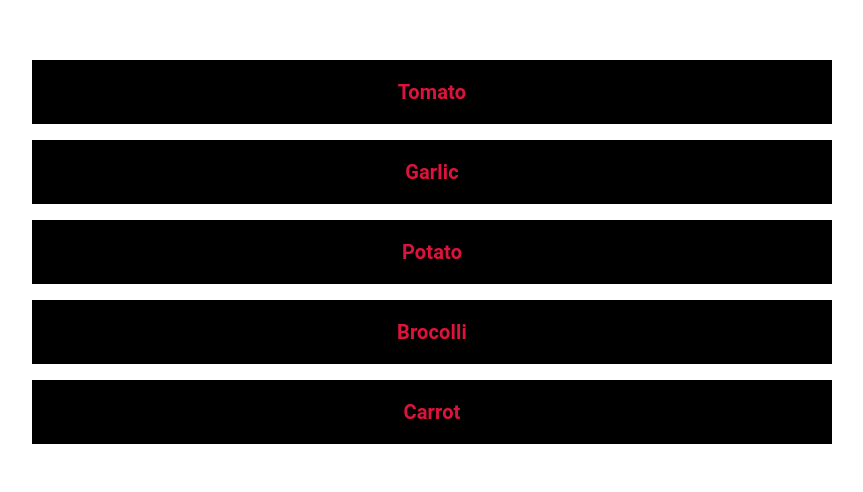
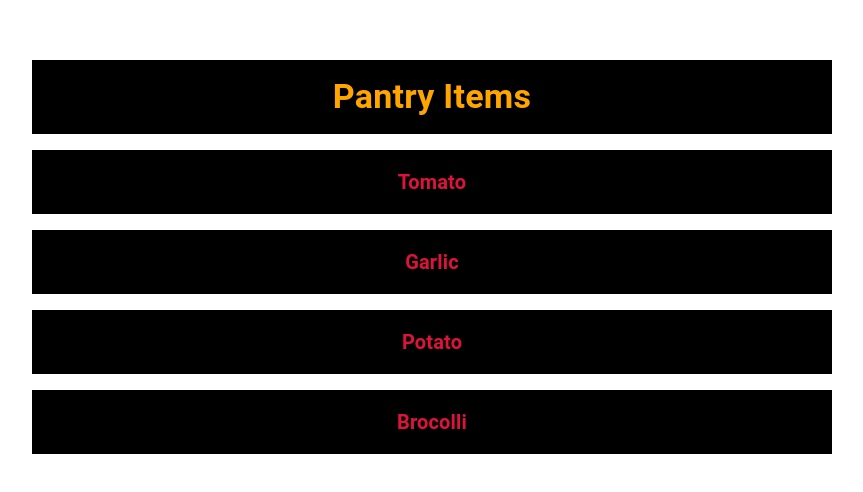
Before and after one commit to Ares-93/Pantry-Manager, a Next.js app: page / in a window 1280 px wide. Shown: the part 140-632 px from the top of the page, without its empty margins (208-1071 px from the left). Built offline with nearby package versions, Linux system fonts and the light colour scheme.

Commit message:
added header to the list

```diff
--- a/app/page.js
+++ b/app/page.js
@@ -23,6 +23,23 @@ export default function Home() {
       alignItems={"center"}
     >
       <Stack width="800px" height="400px" spacing={2} overflow={"scroll"}>
+        <Box
+          position="sticky"
+          top={0}
+          bgcolor="black"
+          p={2}
+          textAlign="center"
+          zIndex={1}
+        >
+          <Typography
+            variant="h4"
+            color="orange"
+            textAlign="center"
+            fontWeight="bold"
+          >
+            Pantry Items
+          </Typography>
+        </Box>
         {items.map((item, index) => (
           <Box key={index} bgcolor="black" p={2} textAlign="center">
             <Typography
```
